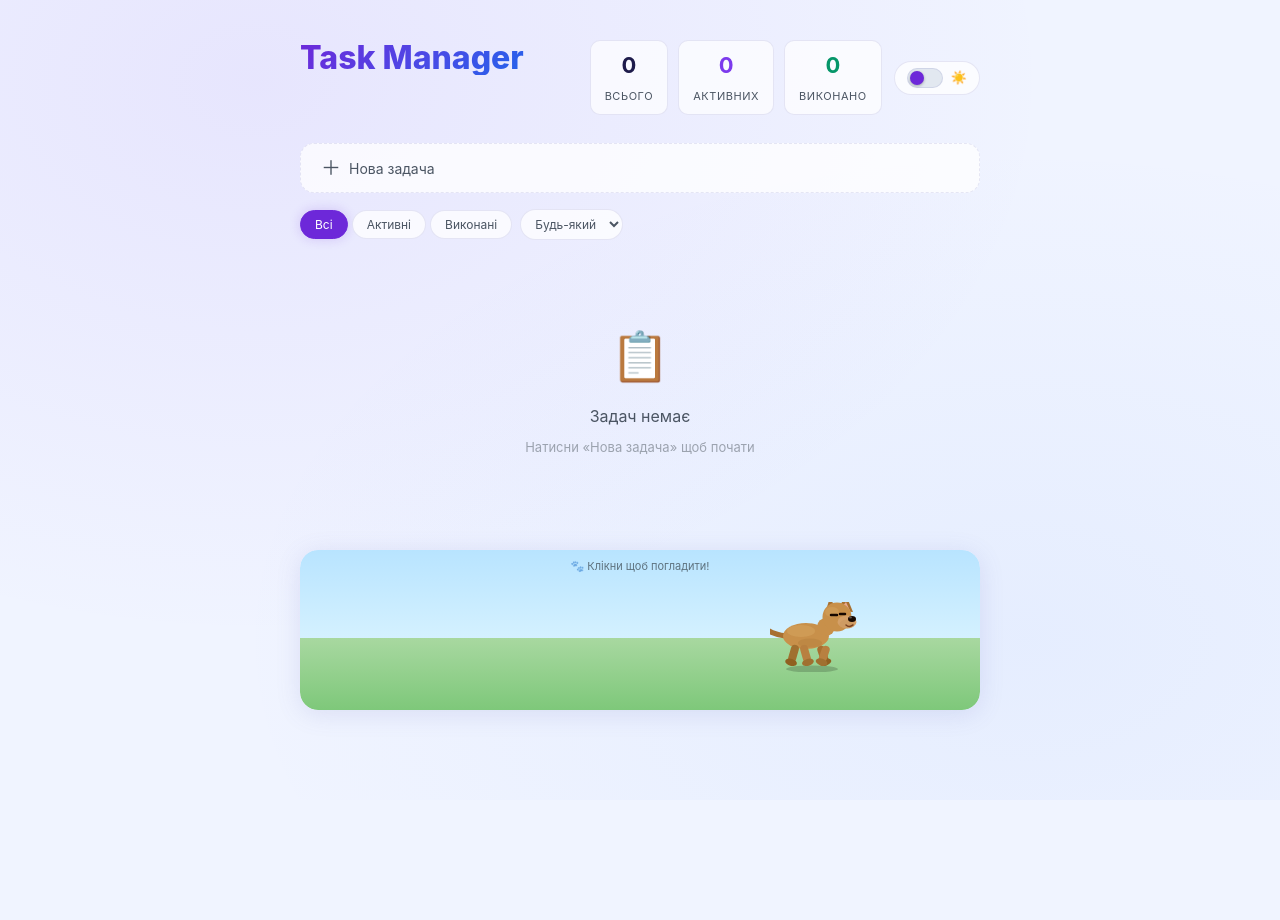
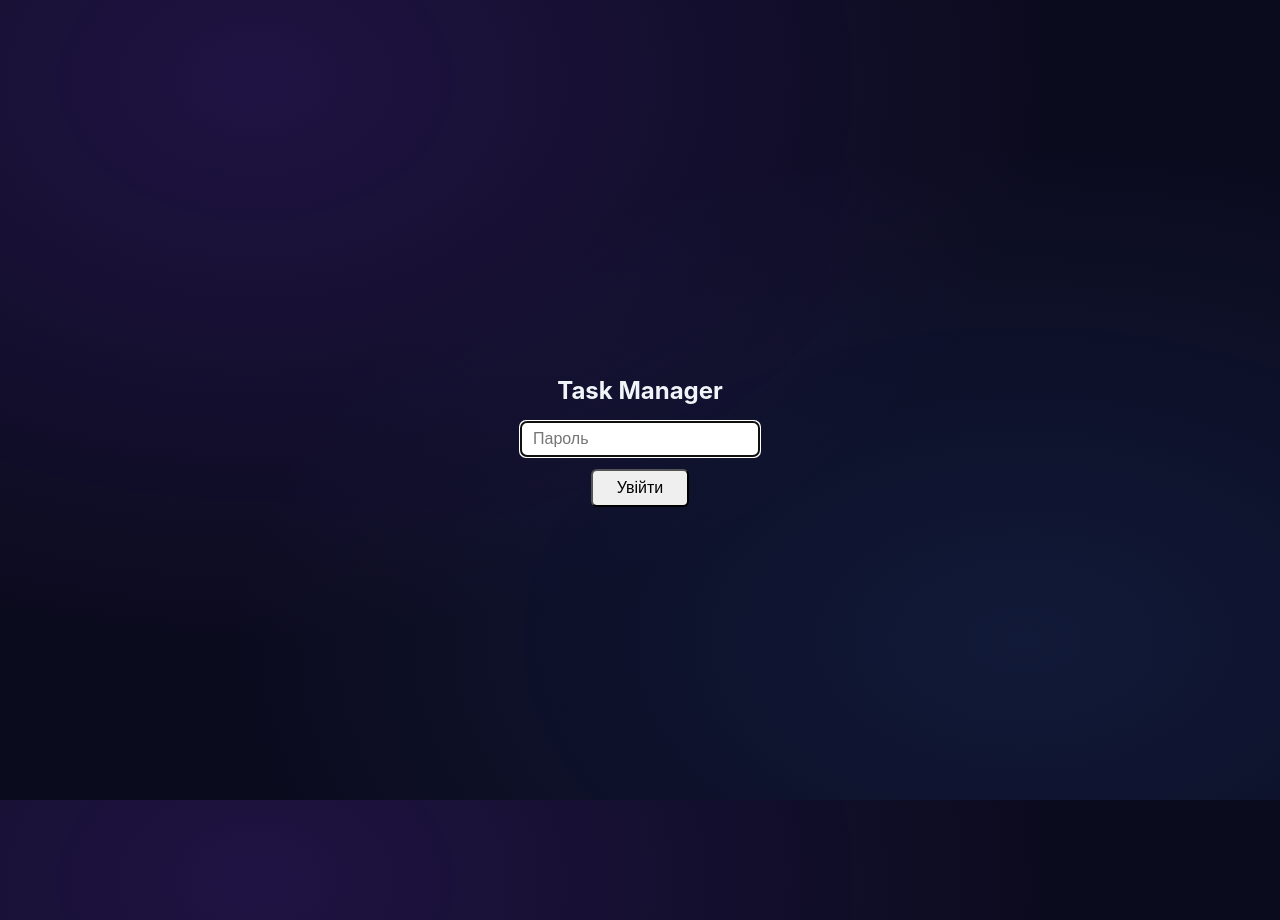
Before and after one commit to mavrin72/task-manager, a React (Vite) app: page / in a window 1280 px wide. Before the commit the page ends 800 px from the top, so only its background shows below. Built offline with nearby package versions, Linux system fonts and the light colour scheme.

Commit message:
feat: add password protection to the app

```diff
--- a/src/App.tsx
+++ b/src/App.tsx
@@ -5,6 +5,42 @@ import { TaskItem } from './components/TaskItem';
 import { Filters } from './components/Filters';
 import { Chihuahua } from './components/Chihuahua';
 import type { Status, Priority } from './types';
+
+const PASSWORD = 'Zrj[f.vfhsire7474';
+
+function LoginScreen({ onSuccess }: { onSuccess: () => void }) {
+  const [input, setInput] = useState('');
+  const [error, setError] = useState(false);
+
+  const submit = () => {
+    if (input === PASSWORD) {
+      localStorage.setItem('tm-auth', '1');
+      onSuccess();
+    } else {
+      setError(true);
+      setInput('');
+    }
+  };
+
+  return (
+    <div style={{ display: 'flex', flexDirection: 'column', alignItems: 'center', justifyContent: 'center', height: '100vh', gap: '12px' }}>
+      <h2>Task Manager</h2>
+      <input
+        type="password"
+        placeholder="Пароль"
+        value={input}
+        onChange={e => setInput(e.target.value)}
+        onKeyDown={e => e.key === 'Enter' && submit()}
+        style={{ padding: '8px 12px', fontSize: '16px', borderRadius: '6px', border: '1px solid #ccc', width: '240px' }}
+        autoFocus
+      />
+      {error && <span style={{ color: 'red', fontSize: '14px' }}>Невірний пароль</span>}
+      <button onClick={submit} style={{ padding: '8px 24px', fontSize: '16px', borderRadius: '6px', cursor: 'pointer' }}>
+        Увійти
+      </button>
+    </div>
+  );
+}
 
 function useTheme() {
   const [dark, setDark] = useState<boolean>(() => {
@@ -21,7 +57,7 @@ function useTheme() {
   return { dark, toggle: () => setDark(v => !v) };
 }
 
-export default function App() {
+function TaskApp() {
   const { tasks, addTask, toggleTask, deleteTask, updateTask, addComment } = useTasks();
   const [status, setStatus] = useState<Status>('all');
   const [priority, setPriority] = useState<Priority | 'all'>('all');
@@ -105,3 +141,9 @@ export default function App() {
     </div>
   );
 }
+
+export default function App() {
+  const [auth, setAuth] = useState(() => localStorage.getItem('tm-auth') === '1');
+  if (!auth) return <LoginScreen onSuccess={() => setAuth(true)} />;
+  return <TaskApp />;
+}
```
